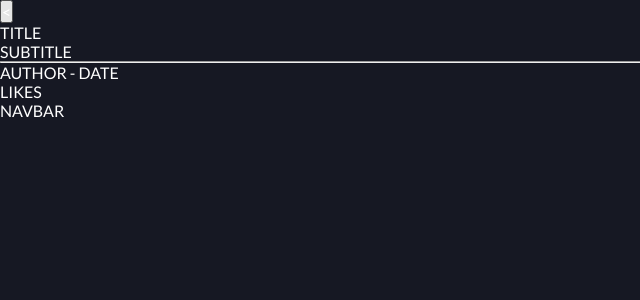
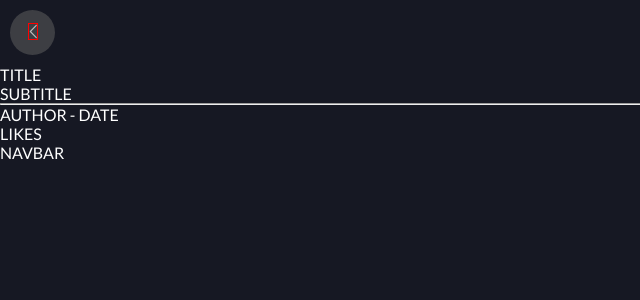
Before and after one commit to abbasnake/scandi, a Vue app in the folder client/: page /#/ in a window 1280 px wide. Shown: the top 300 px of the page, without its empty margins (0-640 px from the left). Built offline with nearby package versions, Linux system fonts and the light colour scheme.

Commit message:
building icon-arrow and button-back components

```diff
--- a/client/src/components/ButtonBack.vue
+++ b/client/src/components/ButtonBack.vue
@@ -1,13 +1,31 @@
 <template>
-  <button>&lt;</button>
+  <button class="button" @click="onClick">
+    <slot></slot>
+  </button>
 </template>
 
 <script>
 export default {
-  name: 'ButtonBack'
+  name: 'ButtonBack',
+  methods: {
+    onClick () {
+      console.log('I have been clicked')
+    }
+  }
 }
 </script>
 
 <style lang="scss" scoped>
-
+  .button {
+    background-color: rgba(100, 100, 100, 0.5);
+    border: none;
+    border-radius: 50%;
+    height: 45px;
+    margin: 10px;
+    padding: 10px;
+    width: 45px;
+    &:hover {
+      fill: #ffffff;
+    }
+  }
 </style>
--- a/client/src/components/IconArrow.vue
+++ b/client/src/components/IconArrow.vue
@@ -1,13 +1,23 @@
 <template>
-
+  <svg class="icon-arrow" xmlns="http://www.w3.org/2000/svg" viewBox="0 0 10 17">
+    <path class="shp0" d="M2.74,8.53l6.91,-7.17c0.29,-0.3 0.29,-0.78 0,-1.07c-0.29,-0.3 -0.75,-0.3 -1.03,0l-7.42,7.71c-0.29,0.3 -0.29,0.77 0,1.07l7.42,7.71c0.14,0.15 0.33,0.22 0.52,0.22c0.19,0 0.37,-0.07 0.52,-0.22c0.29,-0.3 0.29,-0.78 0,-1.07z" />
+  </svg>
 </template>
 
 <script>
-  export default {
-    name: 'IconArrow'
-  }
+export default {
+  name: 'IconArrow'
+}
 </script>
 
 <style lang="scss" scoped>
-
+.icon-arrow {
+  border: 1px solid red;
+  fill: #bbbbbb;
+  height: 17px;
+  width: 10px;
+  // &:hover {
+  //   fill: #ffffff;
+  // }
+}
 </style>
--- a/client/src/views/Home.vue
+++ b/client/src/views/Home.vue
@@ -1,6 +1,8 @@
 <template>
-  <div>
-    <button-back></button-back>
+  <div class="view">
+    <button-back>
+      <icon-arrow></icon-arrow>
+    </button-back>
     <div>TITLE</div>
     <div>SUBTITLE</div>
     <hr>
@@ -11,18 +13,19 @@
 </template>
 
 <script>
+import IconArrow from '@/components/IconArrow'
 import ButtonBack from '@/components/ButtonBack'
 
 export default {
   name: 'Home',
   components: {
+    'icon-arrow': IconArrow,
     'button-back': ButtonBack
   }
 }
 </script>
 
 <style lang="scss" scoped>
-h1 {
-  background-color: pink;
-}
+  .view {
+  }
 </style>
```
